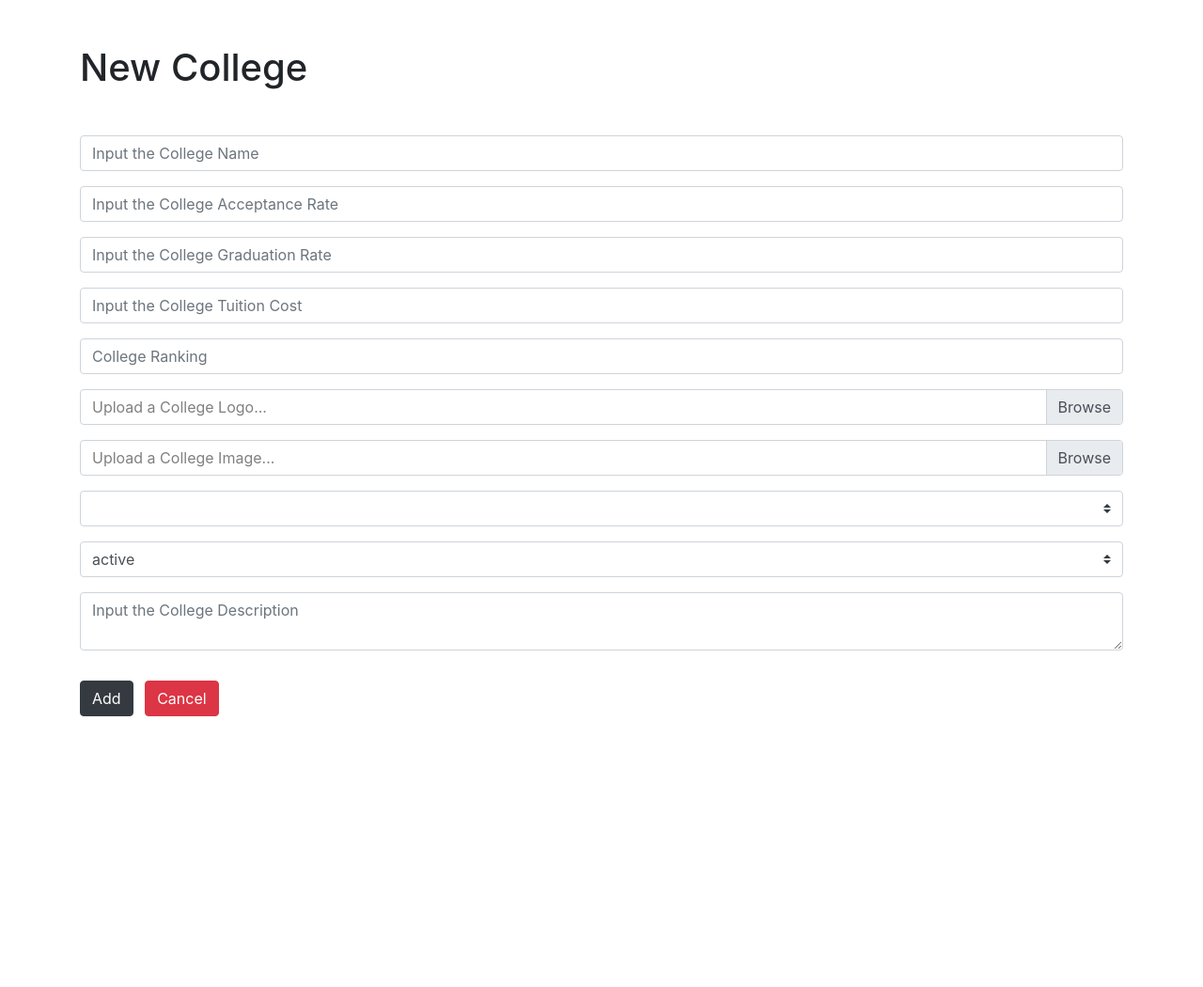
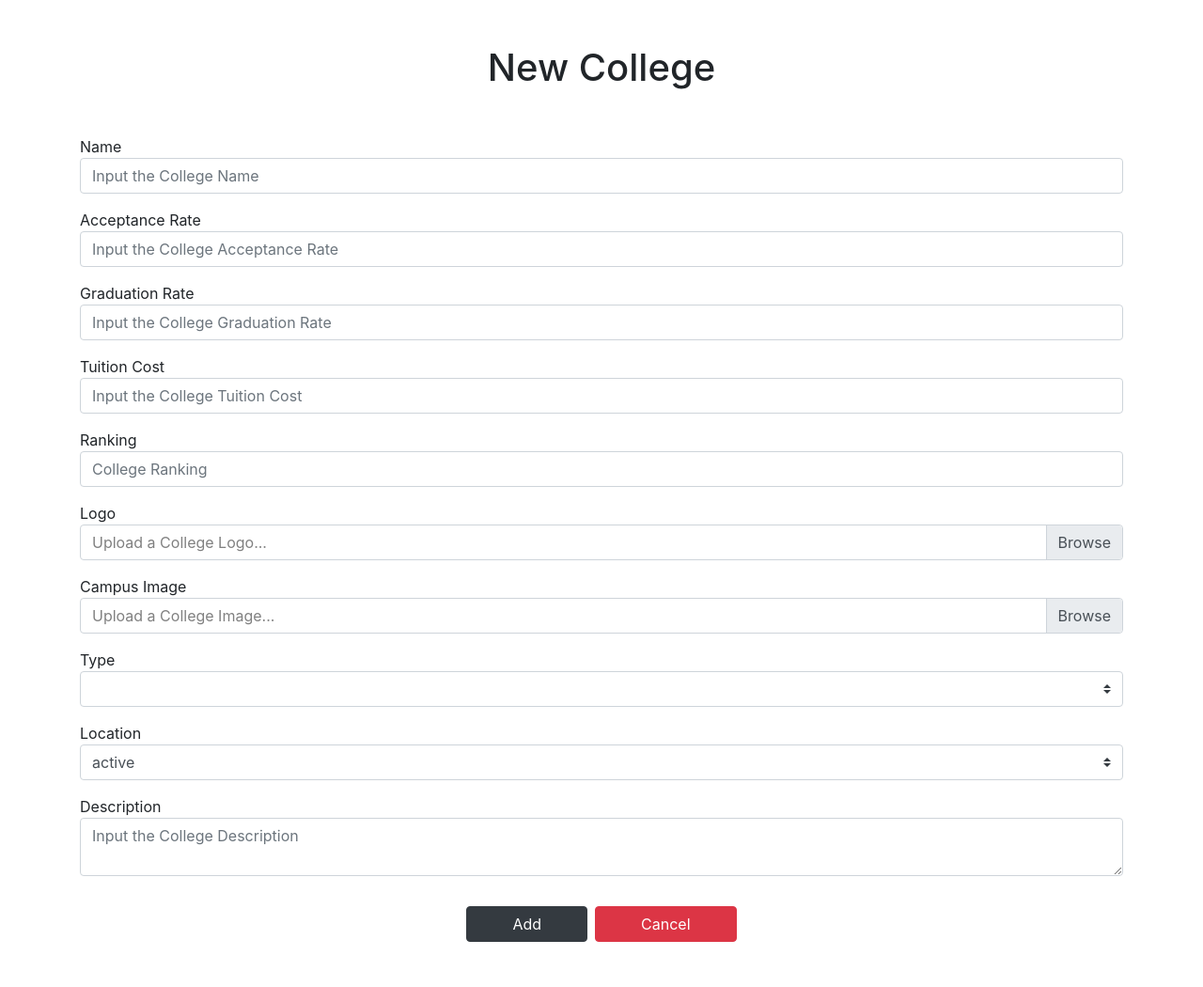
Before and after one commit to noa1961/academia-path, a PHP site: page /colleges/create in a window 1280 px wide. Shown: the whole page at 94% size. Before the commit the page ends 762 px from the top, so only its background shows below. Run offline with PHP 8.4, Linux system fonts and the light colour scheme; tables that the repository leaves empty or names only in its code hold one stand-in row (values such as "Sample post"); lists and menus that the app fills with data are empty; some libraries are stand-ins or nearby versions.

Commit message:
[Design] Revamp form UI

```diff
--- a/views/colleges.create.view.php
+++ b/views/colleges.create.view.php
@@ -8,55 +8,83 @@
     <script>tinymce.init({selector:'textarea'});</script>
     <link rel="icon" type="image/x-icon" href="/img/favicon.png">
     <link rel="stylesheet" href="https://stackpath.bootstrapcdn.com/bootstrap/4.4.1/css/bootstrap.min.css" integrity="sha384-Vkoo8x4CGsO3+Hhxv8T/Q5PaXtkKtu6ug5TOeNV6gBiFeWPGFN9MuhOf23Q9Ifjh" crossorigin="anonymous">
-            <script src="https://code.jquery.com/jquery-3.1.1.slim.min.js" integrity="sha384-A7FZj7v+d/sdmMqp/nOQwliLvUsJfDHW+k9Omg/a/EheAdgtzNs3hpfag6Ed950n" crossorigin="anonymous"></script>
-        <script src="https://cdnjs.cloudflare.com/ajax/libs/tether/1.4.0/js/tether.min.js" integrity="sha384-DztdAPBWPRXSA/3eYEEUWrWCy7G5KFbe8fFjk5JAIxUYHKkDx6Qin1DkWx51bBrb" crossorigin="anonymous"></script>
-        <script src="https://maxcdn.bootstrapcdn.com/bootstrap/4.0.0-alpha.6/js/bootstrap.min.js" integrity="sha384-vBWWzlZJ8ea9aCX4pEW3rVHjgjt7zpkNpZk+02D9phzyeVkE+jo0ieGizqPLForn" crossorigin="anonymous"></script>
+    <script src="https://code.jquery.com/jquery-3.1.1.slim.min.js" integrity="sha384-A7FZj7v+d/sdmMqp/nOQwliLvUsJfDHW+k9Omg/a/EheAdgtzNs3hpfag6Ed950n" crossorigin="anonymous"></script>
+    <script src="https://cdnjs.cloudflare.com/ajax/libs/tether/1.4.0/js/tether.min.js" integrity="sha384-DztdAPBWPRXSA/3eYEEUWrWCy7G5KFbe8fFjk5JAIxUYHKkDx6Qin1DkWx51bBrb" crossorigin="anonymous"></script>
+    <script src="https://maxcdn.bootstrapcdn.com/bootstrap/4.0.0-alpha.6/js/bootstrap.min.js" integrity="sha384-vBWWzlZJ8ea9aCX4pEW3rVHjgjt7zpkNpZk+02D9phzyeVkE+jo0ieGizqPLForn" crossorigin="anonymous"></script>
 </head>
 <body>
   <div class="container">
-    <h1 class="mt-5 mb-5">New College</h1>
+    <h1 class="d-flex justify-content-center mt-5 mb-5">New College</h1>
     <form class="mb-5" enctype="multipart/form-data" method="POST" action="<?php echo route('colleges'); ?>">
 
       <!-- College Name -->
+      <div class="form-inline">
+        <label for="name">Name</label>
+      </div>
       <div class="form-group">
-        <input type="text" class="form-control" name="name" placeholder="Input the College Name" required>
+        <input type="text" class="form-control" name="name" id="name" placeholder="Input the College Name" required>
       </div>
 
       <!-- College Acceptance Rate -->
+      <div class="form-inline">
+        <label for="acceptanceRate">Acceptance Rate</label>
+      </div>
       <div class="from-group">
-          <input type="number" class="form-control mt-3" name="acceptanceRate" placeholder="Input the College Acceptance Rate">
+        <input type="number" class="form-control mb-3" name="acceptanceRate" id="acceptanceRate" placeholder="Input the College Acceptance Rate" required>
       </div>
 
       <!-- College Graduation Rate -->
+      <div class="form-inline">
+        <label for="graduationRate">Graduation Rate</label>
+      </div>
       <div class="from-group">
-          <input type="number" class="form-control mt-3 mb-3" name="graduationRate" placeholder="Input the College Graduation Rate">
+        <input type="number" class="form-control mb-3" name="graduationRate" id="graduationRate" placeholder="Input the College Graduation Rate" required>
       </div>
 
       <!-- College Tuition Cost -->
+      <div class="form-inline">
+        <label for="tuitionCost">Tuition Cost</label>
+      </div>
       <div class="from-group">
-          <input type="number" class="form-control mt-3 mb-3" name="tuitionCost" placeholder="Input the College Tuition Cost">
+        <input type="number" class="form-control mb-3" name="tuitionCost" id="tuitionCost" placeholder="Input the College Tuition Cost" required>
       </div>
 
       <!-- College Ranking -->
+      <div class="form-inline">
+        <label for="ranking">Ranking</label>
+      </div>
       <div class="form-group">
-        <input type="number" class="form-control" name="ranking" placeholder="College Ranking" required>
+        <input type="number" class="form-control mb-3" name="ranking" id="ranking"placeholder="College Ranking" required>
       </div>
 
       <!-- College Logo -->
-      <div class="custom-file mb-3">
-        <input type="file" class="custom-file-input" name="collegeLogo" required>
-        <label class="custom-file-label" style="color: gray;" for="validatedCustomFile1">Upload a College Logo...</label>
+      <div class="form-inline">
+        <label for="collegeLogo">Logo</label>
+      </div>
+      <div class="form-group">
+        <div class="custom-file">
+          <input type="file" class="custom-file-input" name="collegeLogo" id="collegeLogo" required>
+          <label class="custom-file-label" style="color: gray;" for="validatedCustomFile1">Upload a College Logo...</label>
+        </div>
       </div>
 
       <!-- College Image -->
-      <div class="custom-file mb-3">
-        <input type="file" class="custom-file-input" name="collegeImage" required>
-        <label class="custom-file-label" style="color: gray;" for="validatedCustomFile2">Upload a College Image...</label>
+      <div class="form-inline">
+        <label for="collegeImage">Campus Image</label>
+      </div>
+      <div class="form-group">
+        <div class="custom-file">
+          <input type="file" class="custom-file-input" name="collegeImage" id="collegeImage" required>
+          <label class="custom-file-label" style="color: gray;" for="validatedCustomFile2">Upload a College Image...</label>
+        </div>
       </div>
 
       <!-- College Type -->
+      <div class="form-inline">
+        <label for="type_id">Type</label>
+      </div>
       <div class="form-group">
-        <select class="custom-select" name="type_id">
+        <select class="custom-select" name="type_id" id="type_id">
           <?php
             foreach($types as $type) {
               ?>
@@ -68,8 +96,11 @@
       </div>
 
       <!-- College Location -->
-      <div class="form-group">
-        <select class="custom-select" name="location_id">
+      <div class="form-inline">
+        <label for="location_id">Location</label>
+      </div>
+      <div class="form-group mb-3">
+        <select class="custom-select" name="location_id" id="location_id">
           <?php
             foreach($locations as $location) {
               ?>
@@ -81,12 +112,16 @@
       </div>
 
       <!-- College Description -->
+      <div class="form-inline">
+        <label for="description">Description</label>
+      </div>
       <div class="from-group mb-3">
-        <textarea class="form-control" name="description" placeholder="Input the College Description"></textarea>
+        <textarea class="form-control" name="description" id="description" placeholder="Input the College Description"></textarea>
       </div>
-
-        <button type="submit" class="btn btn-dark mt-3">Add</button>
-        <a class="btn btn-danger mt-3 ml-2" href="<?php echo route('colleges'); ?>" role="button">Cancel</a>
+      <div class="buttonSection d-flex justify-content-center">
+        <button type="submit" class="btn btn-dark mt-3 pl-5 pr-5">Add</button>
+        <a class="btn btn-danger mt-3 ml-2 pl-5 pr-5" href="<?php echo route('colleges'); ?>" role="button">Cancel</a>
+      </div>
     </form>
     </div>
 </body>
```
Also changed, not shown: views/colleges.edit.view.php (+37 -11 lines), views/colleges.index.view.php (+6 -4 lines).
